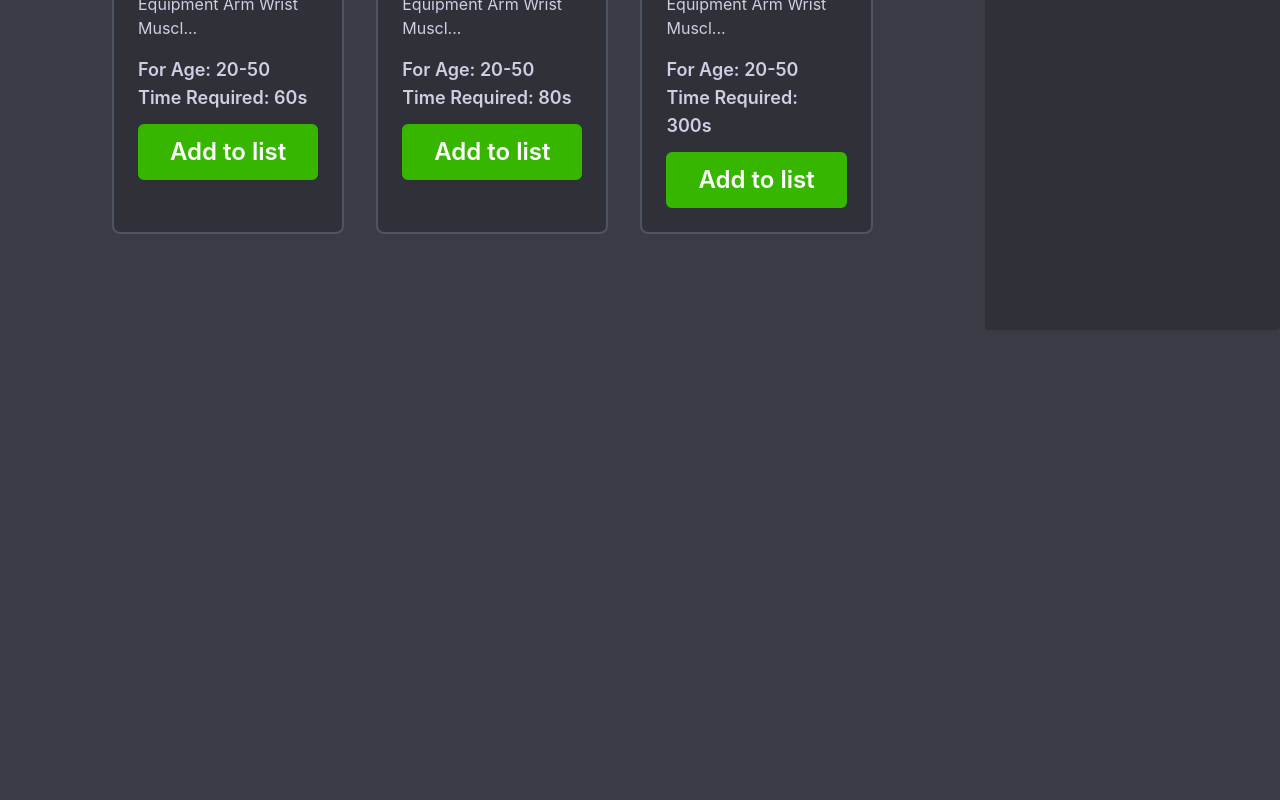
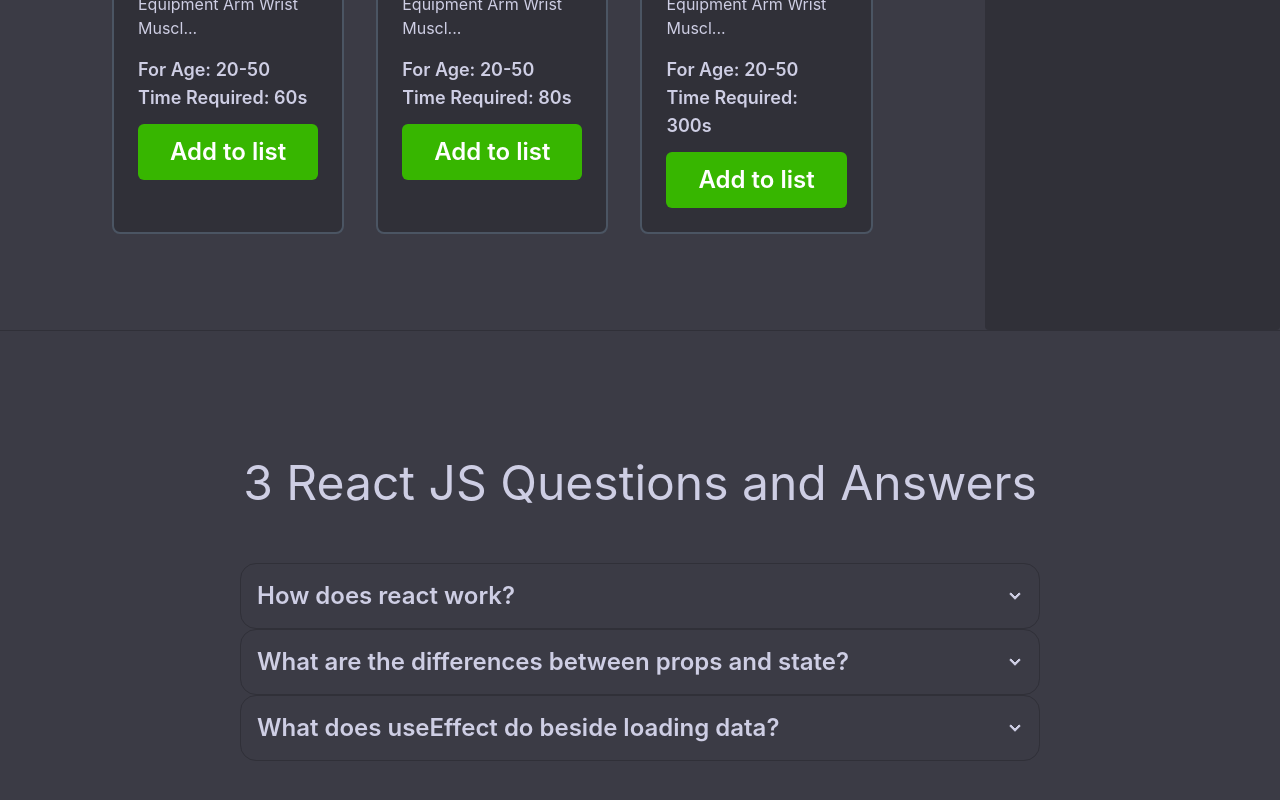
Before and after one commit to modasserjasim/thrive-gym, a React (Create React App) app: page / in a window 1280 px wide. Shown: the part 1148-1948 px from the top of the page. Before the commit the page ends 1478 px from the top, so only its background shows below. Built offline with nearby package versions, Linux system fonts and the light colour scheme.

Commit message:
Blog questions added

```diff
--- a/public/exercise-list.json
+++ b/public/exercise-list.json
@@ -15,7 +15,7 @@
     "forAge": "20-25",
     "timeRequired": 40,
     "break": 30,
-    "img": "https://static-01.daraz.com.bd/p/70830bd450a8da6fd6c3c33ba3e5c74d.jpg"
+    "img": "https://static-01.daraz.com.bd/p/3c017501d9864cef13782c03d7bd4999.jpg"
   },
   {
     "id": "a33b362d6ead",
@@ -33,7 +33,7 @@
     "forAge": "20-50",
     "timeRequired": 60,
     "break": 50,
-    "img": "https://static-01.daraz.com.bd/p/70830bd450a8da6fd6c3c33ba3e5c74d.jpg"
+    "img": "https://static-01.daraz.com.bd/p/9c73cca6c73be6043355e9b26ca66db1.jpg"
   },
   {
     "id": "a55b362d6ead",
--- /dev/null
+++ b/src/components/Blog/Blog.js
@@ -0,0 +1,50 @@
+import React from 'react';
+
+const Blog = () => {
+    return (
+        <div className='px-5 md:px-20 lg:px-60 border-base-300 border-t py-16 md:py-32'>
+            <h2 className='text-3xl md:text-5xl text-center mb-14'>3 React JS Questions and Answers</h2>
+            <div tabIndex={0} className="collapse collapse-arrow border border-base-300 bg-base-100 rounded-box">
+                <div className="collapse-title text-2xl font-semibold">
+                    How does react work?
+                </div>
+                <div className="collapse-content">
+                    <p>React is without a doubt one of the most powerful and flexible frontend frameworks. But with its great power comes great responsibility – it’s easy to misuse it and create a mess of an app. To avoid it, one needs to really understand how React works internally by studying its code implementation and structure. Coincidentally, it is also one of the best ways to learn React in general. Let’s do this today!
+
+                        Working with a non-opinionated framework such as React gives you a lot of freedom, but also introduces more room for mistakes. Wait a second… What’s the deal with opinionated and non-opinionated frameworks?</p>
+                </div>
+            </div>
+            <div tabIndex={1} className="collapse collapse-arrow border border-base-300 bg-base-100 rounded-box">
+                <div className="collapse-title text-2xl font-semibold">
+                    What are the differences between props and state?
+                </div>
+                <div className="collapse-content">
+                    <p>1. The Data is passed from one component to another in Props.
+                        1. The Data is passed within the component only in State.
+                        2. Props is Immutable (cannot be modified).
+                        2. State is Mutable ( can be modified).
+                        3. Props can be used with state and functional components.
+                        3. State can be used only with the state components/class component (Before 16.0).
+                        4. Props are read-only.
+                        4. State is both read and write.</p>
+                </div>
+            </div>
+            <div tabIndex={2} className="collapse collapse-arrow border border-base-300 bg-base-100 rounded-box">
+                <div className="collapse-title text-2xl font-semibold">
+                    What does useEffect do beside loading data?
+                </div>
+                <div className="collapse-content">
+                    <p>By using this Hook, you tell React that your component needs to do something after render. React will remember the function you passed (we’ll refer to it as our “effect”), and call it later after performing the DOM updates. In this effect, we set the document title, but we could also perform data fetching or call some other imperative API.
+
+                        <p> Why is useEffect called inside a component? Placing useEffect inside the component lets us access the count state variable (or any props) right from the effect. We don’t need a special API to read it — it’s already in the function scope. Hooks embrace JavaScript closures and avoid introducing React-specific APIs where JavaScript already provides a solution. </p>
+
+                        <p> Does useEffect run after every render? Yes! By default, it runs both after the first render and after every update. (We will later talk about how to customize this.) Instead of thinking in terms of “mounting” and “updating”, you might find it easier to think that effects happen “after render”. React guarantees the DOM has been updated by the time it runs the effects.</p>
+
+                    </p>
+                </div>
+            </div>
+        </div>
+    );
+};
+
+export default Blog;
--- a/src/components/Home/Home.js
+++ b/src/components/Home/Home.js
@@ -5,6 +5,7 @@
 import { ToastContainer, toast } from 'react-toastify';
 import 'react-toastify/dist/ReactToastify.css';
 import { addToLocalStorage, getLocalStorageData } from '../../utilities/localStorage';
+import Blog from '../Blog/Blog';
 
 const Home = () => {
     const [exercises, setExercises] = useState([]);
@@ -63,6 +64,7 @@
                     ></Sidebar>
                 </div>
             </div>
+            <Blog></Blog>
         </div>
     );
 };
```
